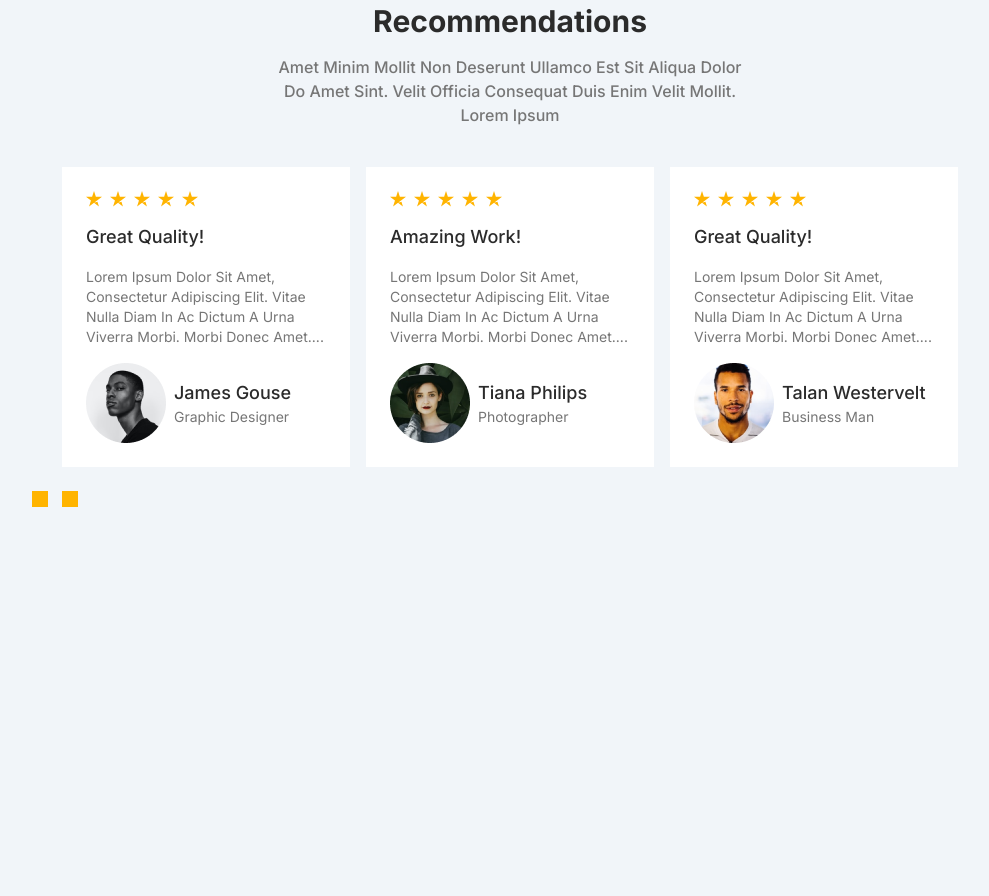
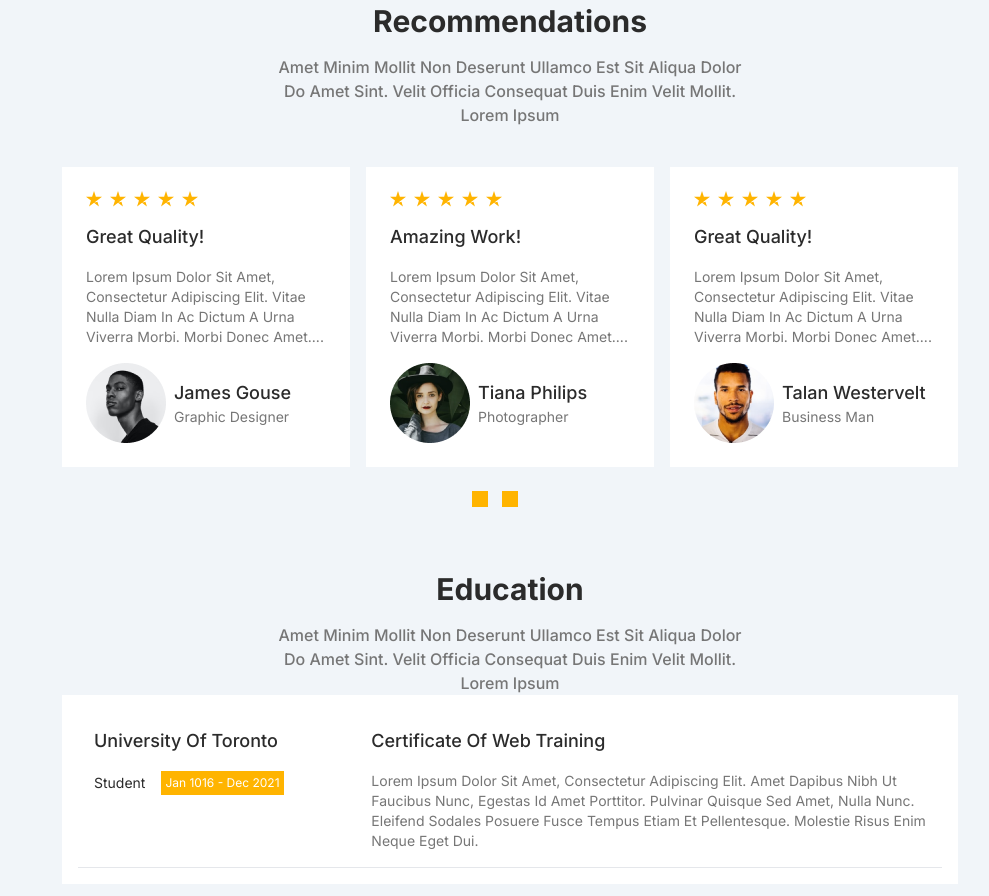
Before and after one commit to alimahmoudidev/portfolio-builder, a website: page index.html in a window 1280 px wide. Shown: the part 2177-3073 px from the top of the page, without its empty margins (178-1167 px from the left). Before the commit the page ends 2760 px from the top, so only its background shows below. Drawn offline with Linux system fonts and the light colour scheme.

Commit message:
✅ add Education section

```diff
--- a/index.html
+++ b/index.html
@@ -772,10 +772,36 @@
 
       <!-- Animate -->
 
-      <div class="mt-6 mb-16 size-4 flex items-center justify-center">
-        <span class="loader inline-block"></span>
+      <div class="mt-6 flex items-center justify-center">
+        <span class="loader"></span>
       </div>
 
+      <!-- Education Section -->
+
+      <section class="mt-16">
+        <h2 class="text-3xl font-bold text-center text-clr-2b">Education</h2>
+        <p class="w-[470px] mt-4 mx-auto text-clr-76 font-medium text-base text-center">
+          Amet minim mollit non deserunt ullamco est sit aliqua dolor do amet
+          sint. Velit officia consequat duis enim velit mollit. lorem ipsum
+        </p>
+        <div class="bg-white p-4">
+          <div class="w-full flex p-4 border-b">
+            <div class="w-1/3">
+              <h4 class="font-medium text-clr-2b text-lg mb-4">University of Toronto</h4>
+              <div class="flex items-center gap-x-4">
+                <p class="font-normal text-sm text-clr-2b">Student</p>
+                <p class="font-normal text-xs text-white bg-primary p-1">Jan 1016 - Dec 2021</p>
+              </div>
+            </div>
+            <div class="w-2/3">
+              <h4 class="font-medium text-clr-2b text-lg mb-4">Certificate of web training</h4>
+              <p class="font-normal text-sm text-clr-76">Lorem ipsum dolor sit amet, consectetur adipiscing elit. Amet
+                dapibus nibh ut faucibus nunc, egestas id amet porttitor. Pulvinar quisque sed amet, nulla nunc.
+                Eleifend sodales posuere fusce tempus etiam et pellentesque. Molestie risus enim neque eget dui.</p>
+            </div>
+          </div>
+        </div>
+      </section>
 
     </main>
 
```
Also changed, not shown: src/style/style.css.
